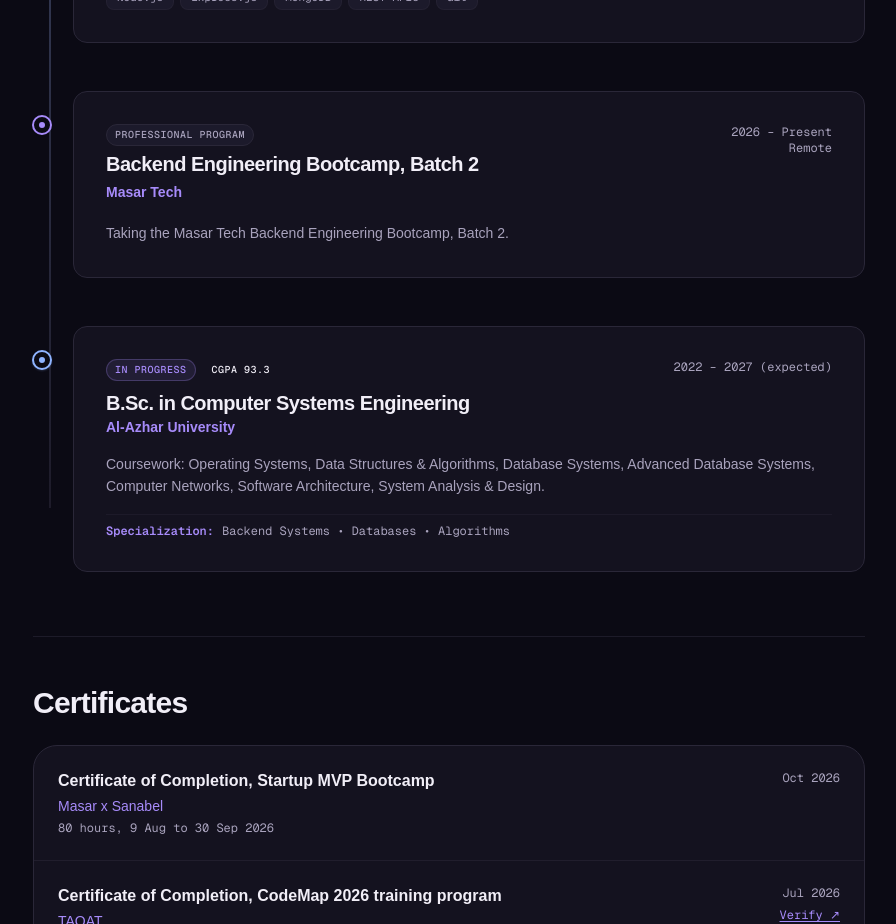
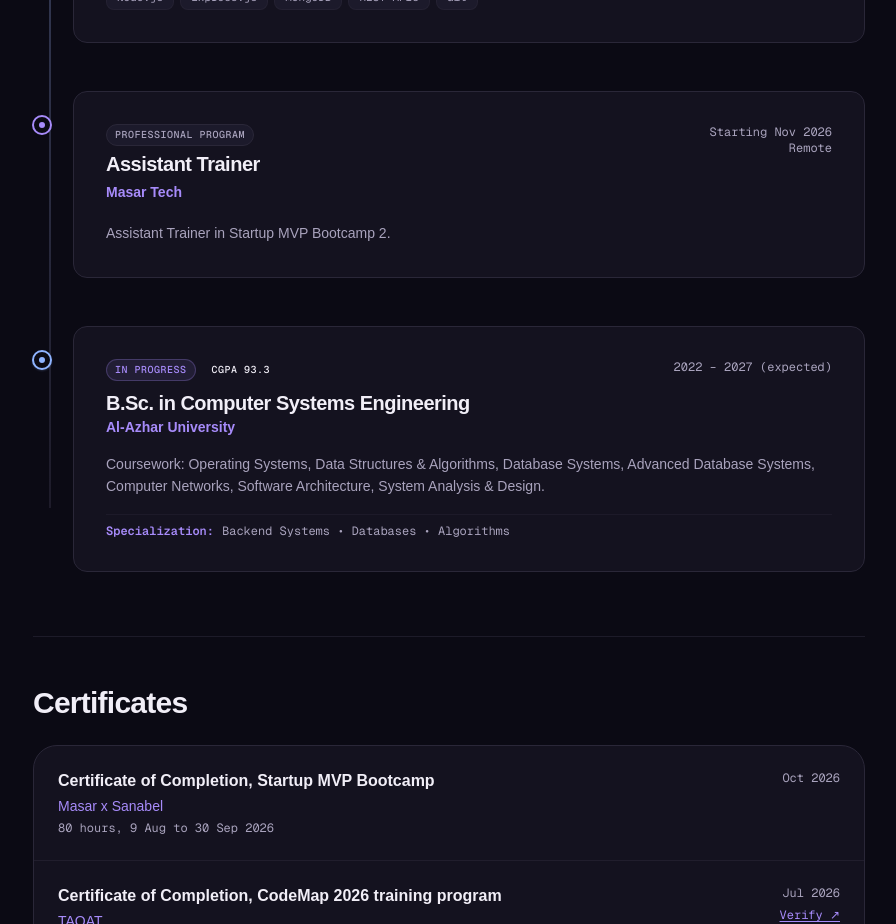
Before and after one commit to hammoudFerwana/mohammed-ferwana-portfolio, a Next.js app: page /experience in a window 1280 px wide. Shown: the part 2440-3364 px from the top of the page, without its empty margins (191-1087 px from the left). Built offline with nearby package versions, Linux system fonts and the light colour scheme; no server answers; a web font is replaced by a local one.

Commit message:
fix(experience): masar tech is an assistant trainer role

```diff
--- a/src/data/experience.js
+++ b/src/data/experience.js
@@ -92,14 +92,14 @@ export const experiences = [
   {
     id: 'masar-tech',
     type: 'training',
-    title: 'Backend Engineering Bootcamp, Batch 2',
+    title: 'Assistant Trainer',
     organization: 'Masar Tech',
-    period: '2026 – Present',
+    period: 'Starting Nov 2026',
     location: 'Remote',
     project: null,
     projectSlug: null,
     isLeadership: false,
-    description: 'Taking the Masar Tech Backend Engineering Bootcamp, Batch 2.',
+    description: 'Assistant Trainer in Startup MVP Bootcamp 2.',
     responsibilities: [],
     technologies: [],
   },
```
